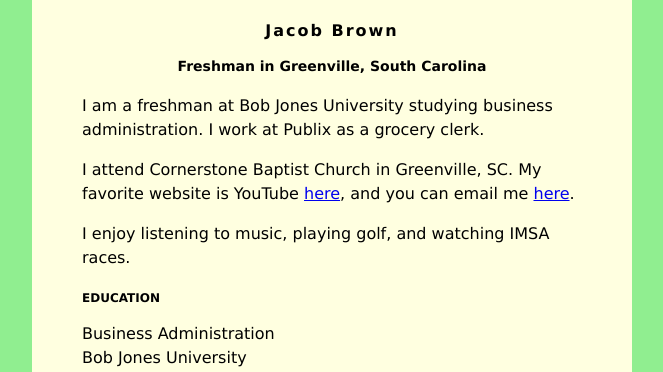
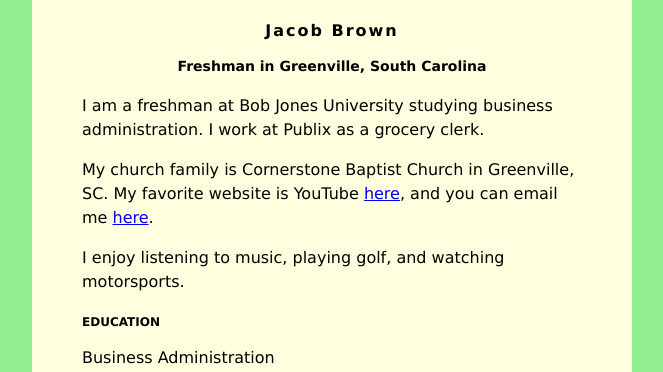
Before and after one commit to BJU27/BJU27.github.io, a plain HTML site: page index.html in a window 1280 px wide. Shown: the top 372 px of the page, without its empty margins (308-971 px from the left). Drawn offline with Linux system fonts and the light colour scheme.

Commit message:
Update index.html

```diff
--- a/index.html
+++ b/index.html
@@ -35,12 +35,12 @@ h3 {
 
          <p>I am a freshman at Bob Jones University studying business administration. I work at Publix as a grocery clerk.</p>
          <p>
-            I attend Cornerstone Baptist Church in Greenville, SC. My favorite website is YouTube
-            <a href="https://mobilehymns.org/">here</a>, and you can email me
+            My church family is Cornerstone Baptist Church in Greenville, SC. My favorite website is YouTube
+            <a href="https://youtube.com/">here</a>, and you can email me
             <a href="mailto:jacob@brownarrow.com">here</a>.
          </p>
          <p>
-            I enjoy listening to music, playing golf, and watching IMSA races.
+            I enjoy listening to music, playing golf, and watching motorsports.
          </p>
         <h3>EDUCATION</h3>
         Business Administration<br />
```
